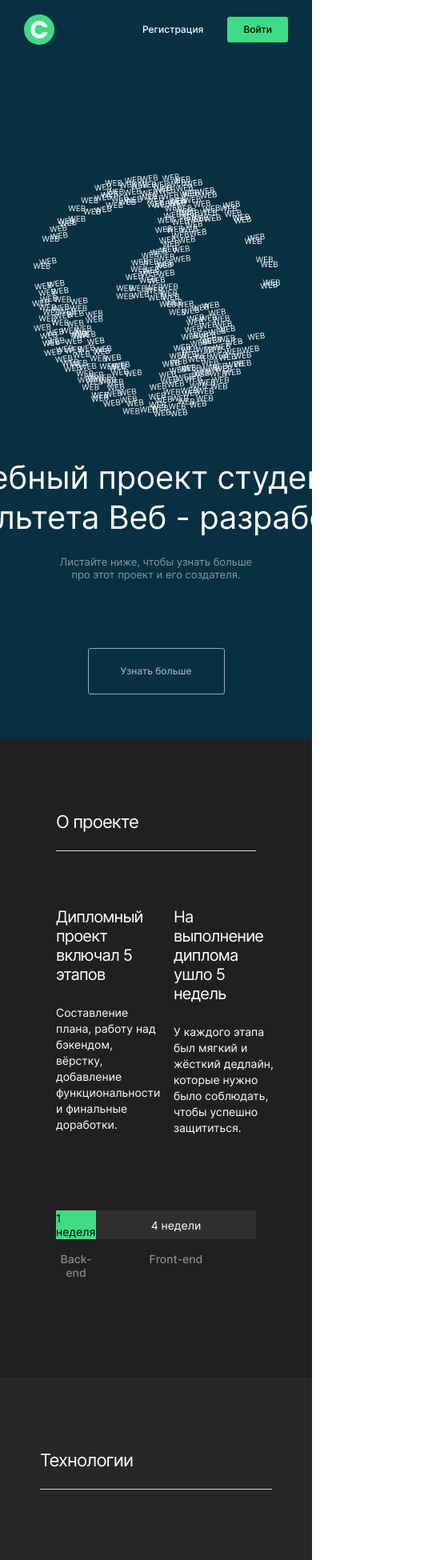
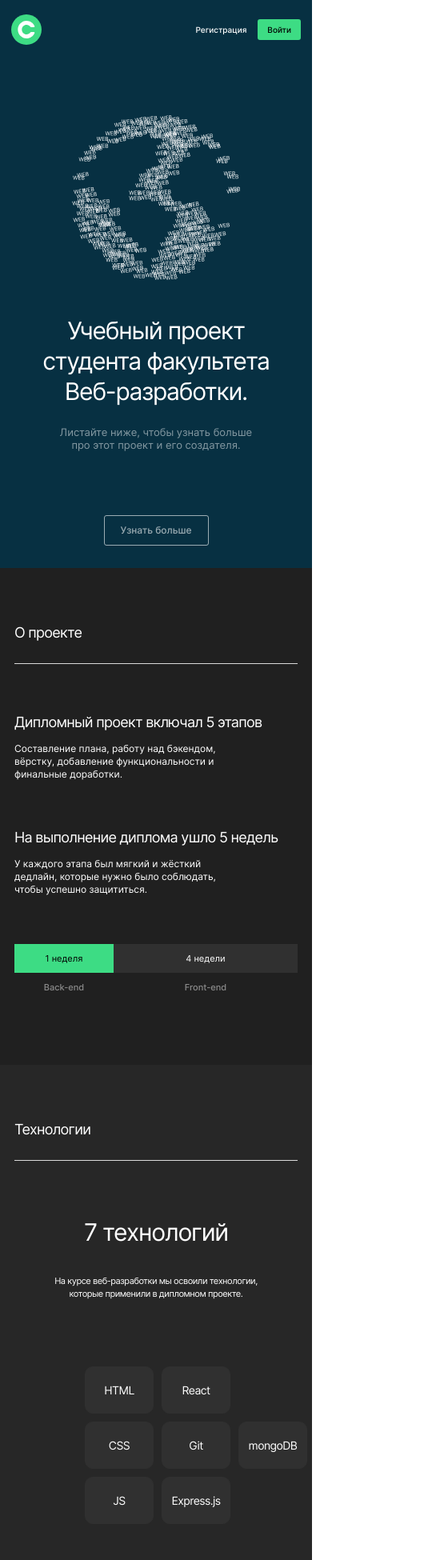
Before and after one commit to ElenaVereskun/movies-explorer-frontend, a React (Create React App) app: page / in a window 390 px wide. Shown: the top 1950 px of the page at 80% size, 535 px wide, since content can reach past the window. Built offline with nearby package versions, Linux system fonts and the light colour scheme.

Commit message:
ppixel main

```diff
--- a/src/components/AboutMe/AboutMe.css
+++ b/src/components/AboutMe/AboutMe.css
@@ -3,6 +3,7 @@
     font-style: normal;
     color: #FFF;
     font-family: Inter;
+    padding-top: 10px;
     padding-left: 70px;
     padding-right: 70px;
 }
@@ -48,13 +49,14 @@
     font-size: 14px;
     font-weight: 500;
     line-height: normal;
-    padding-top: 87px;
+    padding-top: 55px;
     padding-bottom: 101px;
     margin: 0;
 }
 
 .about-me__photo {
     height: 327px;
+    width: 270px;
     padding-top: 66px;
     border-radius: 10px;
 }
@@ -64,7 +66,7 @@
     font-size: 18px;
     font-weight: 400;
     line-height: 20px;
-    padding-bottom: 50px;
+    padding-bottom: 30px;
     margin: 0;
 }
 
@@ -73,6 +75,7 @@
     flex-direction: row;
     justify-content: space-between;
     border-bottom: 1px solid #424242;
+    padding-top: 20px;
 }
 
 .about-me__item {
@@ -88,40 +91,97 @@
 
 .about-me__element:last-child {
     border-color: #202020;
-    padding-bottom: 125px;
+    padding-bottom: 105px;
 }
 
 .about-me__arrow {
-    width: 29px;
+    width: 20px;
+    height: 55px;
 }
 
-@media screen and (max-width: 1280px) {
+@media screen and (max-width: 1279px) {
     .about-me {
         padding-left: 50px;
         padding-right: 50px;
+        padding-top: 0px;
     }
 
     .about-me__title {
+        font-size: 40px;
+        line-height: 40px;
+        letter-spacing: -1.6px;
         padding-bottom: 16px;
     }
 
     .about-me__subtitle {
+        font-size: 12px;
+        line-height: 18px;
         padding-bottom: 20px;
     }
 
     .about-me__photo {
         height: 307px;
+        width: 255px;
     }
 
     .about-me__item {
         font-size: 28px;
     }
+    .about-me__element:last-child {
+        padding-bottom: 70px;
+    }
+    .about-me__text {
+        font-size: 12px;
+        line-height: 18px;
+        max-width: 364px;
+    }
+    .about-me__link {
+        padding-bottom: 85px;
+    }
+}
 
-    .about-me__arrow {
-        width: 27px;
+@media screen and (max-width: 767px) {
+    .about-me {
+        padding-left: 14px;
+        padding-right: 14px;
     }
 
-    .about-me__item:last-child {
-        padding-bottom: 90px;
+    .about-me__student {
+        display: flex;
+        flex-direction: column-reverse;
     }
+
+    .about-me__photo {
+        height: 352px;
+        padding-top: 60px;
+    }
+
+    .about-me__title {
+        padding-top: 40px;
+        font-size: 30px;
+        font-weight: 400;
+        line-height: normal;
+        letter-spacing: -1.2px;
+        padding-bottom: 20px;
+    }
+
+    .about-me__subtitle {
+        font-size: 11px;
+        line-height: 16px;
+    }
+
+    .about-me__text {
+        font-size: 11px;
+        font-style: normal;
+        line-height: 16px;
+    }
+
+    .about-me__item {
+        font-size: 18px;
+        line-height: 28px;
+        letter-spacing: -0.72px;
+        padding-bottom: 19px;
+        padding-top: 20px;
+    }
+
 }
--- a/src/components/AboutProject/AboutProject.css
+++ b/src/components/AboutProject/AboutProject.css
@@ -5,6 +5,7 @@
     color: white;
     margin-left: 70px;
     margin-right: 70px;
+    padding-top: 10px;
 }
 
 .about-project__tab {
@@ -14,6 +15,7 @@
     column-gap: 26px;
     row-gap: 40px;
     padding-left: 0;
+    padding-top: 70px;
     margin-top: 0px;
     margin-bottom: 0px;
 }
@@ -23,7 +25,6 @@
     font-weight: 400;
     line-height: normal;
     letter-spacing: -0.8px;
-    padding-top: 70px;
     padding-left: 0px;
     padding-bottom: 26px;
     margin: 0;
@@ -34,7 +35,7 @@
     font-weight: 400;
     line-height: 20px;
     margin: 0;
-    /* width: 550px; */
+    max-width: 550px;
 }
 
 .about-project__tab-timing {
@@ -44,7 +45,7 @@
     list-style-type: none;
     padding-left: 0;
     padding-top: 110px;
-    padding-bottom: 110px;
+    padding-bottom: 90px;
 }
 
 .about-project__title-timing {
@@ -71,19 +72,69 @@
     margin: 0;
 }
 
-@media screen and (max-width: 1280px) {
+@media screen and (max-width: 1279px) {
+    .about-project {
+        margin-left: 50px;
+        margin-right: 50px;
+        padding-top: 0px;
+    }
+
     .about-project__tab {
-        column-gap: 22px;
-        row-gap: 30px;
+        column-gap: 15px;
     }
-/*     .about-project__description {
-        width: 319px;
+
+    .about-project__description {
+        font-size: 12px;
     }
+
     .about-project__title {
-        width: 319px;
-    } */
+        padding-bottom: 20px;
+    }
+
     .about-project__tab-timing {
-        padding-top: 93px;
-        padding-bottom: 121px;
+        grid-template-columns: 21% 79%;
+        padding-top: 90px;
+        padding-bottom: 70px;
     }
 }
+
+@media screen and (max-width: 767px) {
+    .about-project {
+        margin-left: 18px;
+        margin-right: 18px;
+    }
+
+    .about-project__title {
+        font-size: 18px;
+        letter-spacing: -0.72px;
+        padding-bottom: 15px;
+    }
+
+    .about-project__tab {
+        display: flex;
+        flex-direction: column;
+        row-gap: 60px;
+        padding-top: 62px;
+    }
+
+    .about-project__tab-timing {
+        grid-template-columns: 35% 65%;
+        padding-bottom: 69px;
+        padding-top: 60px;
+    }
+
+    .about-project__title-timing {
+        font-size: 11px;
+    }
+
+    .about-project__description-timing {
+        font-size: 11px;
+        padding-top: 10px;
+    }
+
+    .about-project__description {
+        font-weight: 400;
+        max-width: 284px;
+        line-height: 16px
+    }
+}
--- a/src/components/AboutProjectTitle/AboutProjectTitle.css
+++ b/src/components/AboutProjectTitle/AboutProjectTitle.css
@@ -5,14 +5,22 @@
     font-weight: 400;
     line-height: normal;
     letter-spacing: -0.88px;
-    padding-top: 110px;
+    padding-top: 100px;
     padding-bottom: 23px;
     margin-top: 0px;
     margin-bottom: 0px;
     border-bottom: 1px solid #DADADA;
 }
-@media screen and (max-width: 1280px){
+@media screen and (max-width: 1279px){
     .title{
         padding-top: 90px;
     }
 }
+@media screen and (max-width: 767px){
+    .title{
+        padding-top: 70px;
+        font-size: 18px;
+        letter-spacing: -0.72px;
+        padding-bottom: 28px;
+    }
+}
--- a/src/components/Footer/Footer.css
+++ b/src/components/Footer/Footer.css
@@ -36,7 +36,7 @@
 .footer__item {
     margin: 0;
 }
-@media screen and (max-width: 1280px) {
+@media screen and (max-width: 1279px) {
     .footer__about {
         margin: 0 30px 0 30px;
     }
--- a/src/components/Header/Header.css
+++ b/src/components/Header/Header.css
@@ -3,18 +3,27 @@
     flex-direction: row;
     background-color: #073042;
     padding-left: 70px;
-    padding-right:70px ;
+    padding-right: 70px;
     justify-content: space-between;
 }
-@media screen and (max-width: 1280px){
-    .header{
-        padding-left: 30px;
-        padding-right:30px ;
-    }
-}
-.header__logo{
+
+.header__logo {
     width: 38px;
     height: 38px;
     padding-top: 18px;
     padding-bottom: 18px;
 }
+
+@media screen and (max-width: 1279px) {
+    .header {
+        padding-left: 30px;
+        padding-right: 30px;
+    }
+}
+
+@media screen and (max-width: 767px) {
+    .header {
+        padding-left: 14px;
+        padding-right: 14px;
+    }
+}
--- a/src/components/NavTab/NavTab.css
+++ b/src/components/NavTab/NavTab.css
@@ -1,10 +1,8 @@
-.navtab {}
 
 .navtab__text {
     border-radius: 3px;
     border: 1px solid #FFF;
     opacity: 0.6;
-    padding: 10px 20px 10px 20px;
     height: 36px;
     width: 129px;
     margin-bottom: 75px;
@@ -20,9 +18,18 @@
     line-height: 16px;
 }
 
-@media screen and (max-width: 1280px) {
+@media screen and (max-width: 1279px) {
     .navtab {
         display: flex;
         justify-content: center;
     }
+    .navtab__text {
+        margin-top: 89px;
+    }
 }
+@media screen and (max-width: 767px) {
+    .navtab__text {
+        margin-bottom: 30px;
+        margin-top: 80px;
+    }
+}
--- a/src/components/Navigation/Navigation.css
+++ b/src/components/Navigation/Navigation.css
@@ -34,3 +34,18 @@
     padding: 8px 20px 8px 20px;
     border: none;
 }
+@media screen and (max-width: 767px) {
+    .navigation__container {
+        column-gap: 14px;
+        padding-top: 21px;
+    }
+    .navigation__button {
+        padding: 5px 12px 5px 12px;
+    }
+    .navigation__register {
+        font-size: 10px;
+    }
+    .navigation__button {
+        font-size: 10px;
+    }
+}
--- a/src/components/Promo/Promo.css
+++ b/src/components/Promo/Promo.css
@@ -17,8 +17,8 @@
     font-size: 50px;
     font-weight: 400;
     line-height: 58px;
-    height: 174px;
-    width: 640px;
+    max-height: 174px;
+    max-width: 640px;
     padding-bottom: 36px;
     color: white;
     margin: 0;
@@ -35,7 +35,7 @@
     opacity: 0.5;
 }
 
-@media screen and (max-width: 1280px) {
+@media screen and (max-width: 1279px) {
     .promo {
         height: 850px;
         padding-left: 44px;
@@ -51,17 +51,41 @@
     .promo__logo {
         width: 310px;
         height: 310px;
-        padding-bottom: 48px;
+        padding-bottom: 44px;
     }
     .promo__title {
         font-size: 40px;
         line-height: 50px;
-        height: 100px;
-        width: 680px;
+        max-height: 100px;
+        max-width: 680px;
         padding-bottom: 22px;
     }
     .promo__subtitle{
         margin: auto;
-        width: 260px;
+        max-width: 260px;
     }
 }
+@media screen and (max-width: 767px){
+    .promo {
+        height: 636px;
+        padding-left: 10px;
+        padding-right: 10px;
+    }
+    .promo__container {
+        padding-top: 70px;
+    }
+    .promo__logo {
+        width: 210px;
+        height: 206px;
+        padding-bottom: 44px;
+    }
+    .promo__title {
+        font-size: 30px;
+        line-height: 38px;
+        max-width: 300px;
+        max-height: 114px;
+        padding-bottom: 24px;
+        letter-spacing: -1.2px;
+    }
+
+}
--- a/src/components/Promo/Promo.js
+++ b/src/components/Promo/Promo.js
@@ -9,7 +9,7 @@ function Promo() {
                 <img src={promoLogo} className='promo__logo' alt='промоЛого' />
                 <div>
                     <h1 className='promo__title'>Учебный проект студента
-                        факультета Веб&nbsp;-&nbsp;разработки.</h1>
+                        факультета Веб-разработки.</h1>
                     <p className='promo__subtitle'>Листайте ниже,
                         чтобы узнать больше про этот проект и его создателя.</p>
                 </div>
--- a/src/components/Techs/Techs.css
+++ b/src/components/Techs/Techs.css
@@ -21,7 +21,7 @@
     letter-spacing: -2px;
     margin: 0;
     padding-top: 90px;
-    padding-bottom: 36px;
+    padding-bottom: 26px;
 }
 
 .techs__subtitle {
@@ -30,7 +30,7 @@
     line-height: 20px;
     letter-spacing: -0.56px;
     margin: 0;
-    width: 460px;
+    max-width: 460px;
 }
 
 .techs__items {
@@ -38,6 +38,7 @@
     display: flex;
     justify-content: center;
     column-gap: 10px;
+    margin: 100px 0 100px 0;
 }
 
 .techs__item {
@@ -51,22 +52,64 @@
     background-color: #303030;
     border-radius: 10px;
     border: 1px solid #303030;
-    margin: 100px 0 100px 0;
+    margin: 0;
     width: 90px;
     height: 60px;
 }
-@media screen and (max-width: 1280px) {
+
+@media screen and (max-width: 1279px) {
     .techs {
         padding-left: 50px;
         padding-right: 50px;
     }
+
     .techs__title {
         padding-top: 80px;
         padding-bottom: 22px;
     }
+
+    .techs__subtitle {
+        font-size: 12px;
+        line-height: 18px;
+        letter-spacing: -0.48px;
+    }
+
+    .techs__items {
+        margin: 83px 0 90px 0;
+    }
+
     .techs__item {
-        margin: 83px 0 90px 0;
         width: 84px;
         height: 57px;
     }
 }
+
+@media screen and (max-width: 767px) {
+    .techs {
+        padding-left: 18px;
+        padding-right: 18px;
+    }
+
+    .techs__title {
+        padding-top: 60px;
+        padding-bottom: 24px;
+        font-size: 30px;
+        letter-spacing: -1.2px;
+    }
+
+    .techs__subtitle {
+        max-width: 292px;
+        font-size: 11px;
+        line-height: 16px;
+        letter-spacing: -0.44px;
+    }
+
+    .techs__items {
+        flex-direction: column;
+        max-height: 258px;
+        max-width: 178px;
+        flex-wrap: wrap;
+        row-gap: 10px;
+        margin: 83px 0 70px 0;
+    }
+}
```
Also changed, not shown: 1 other file (tests, documents, lock files or other folders).
